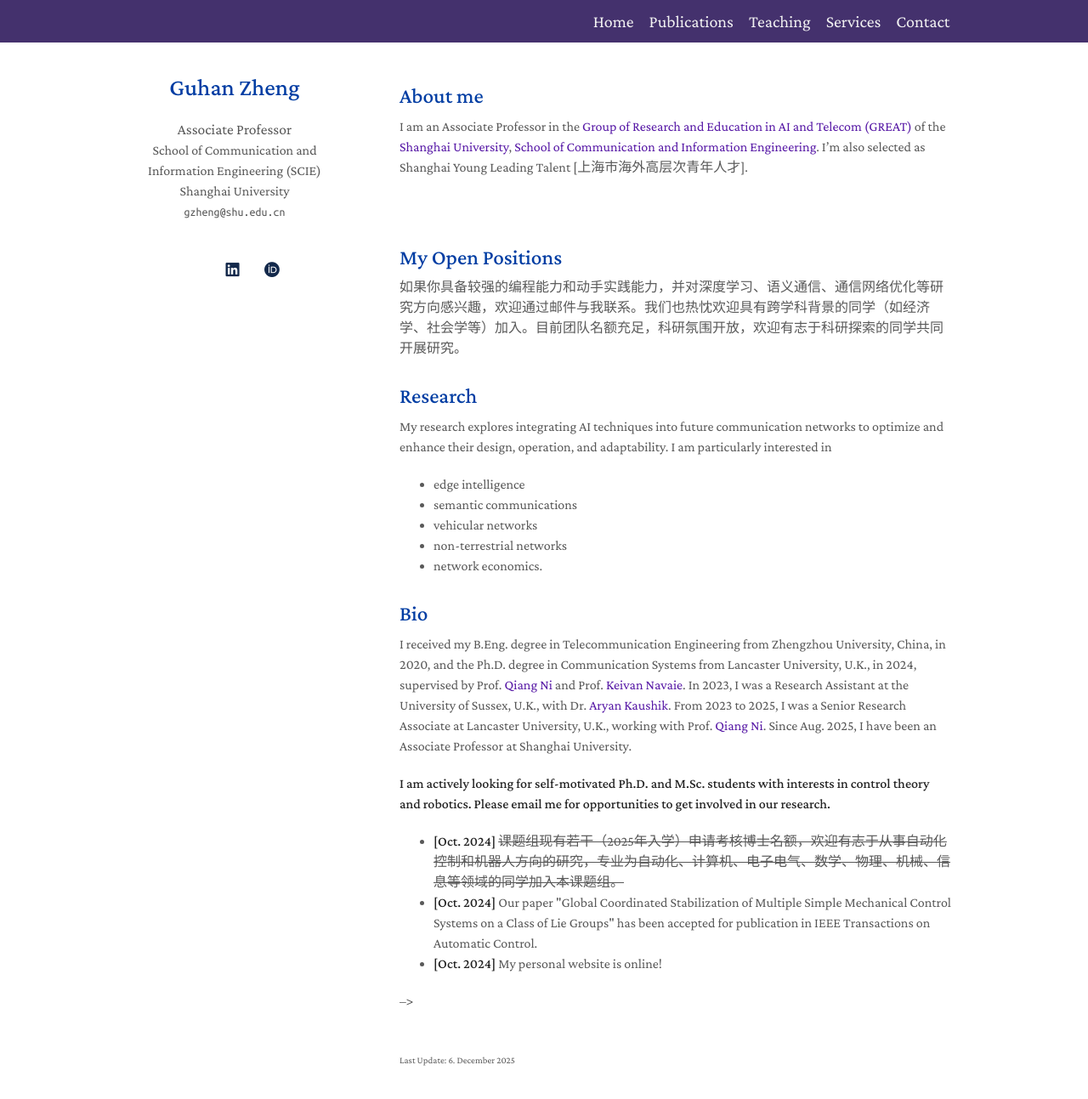
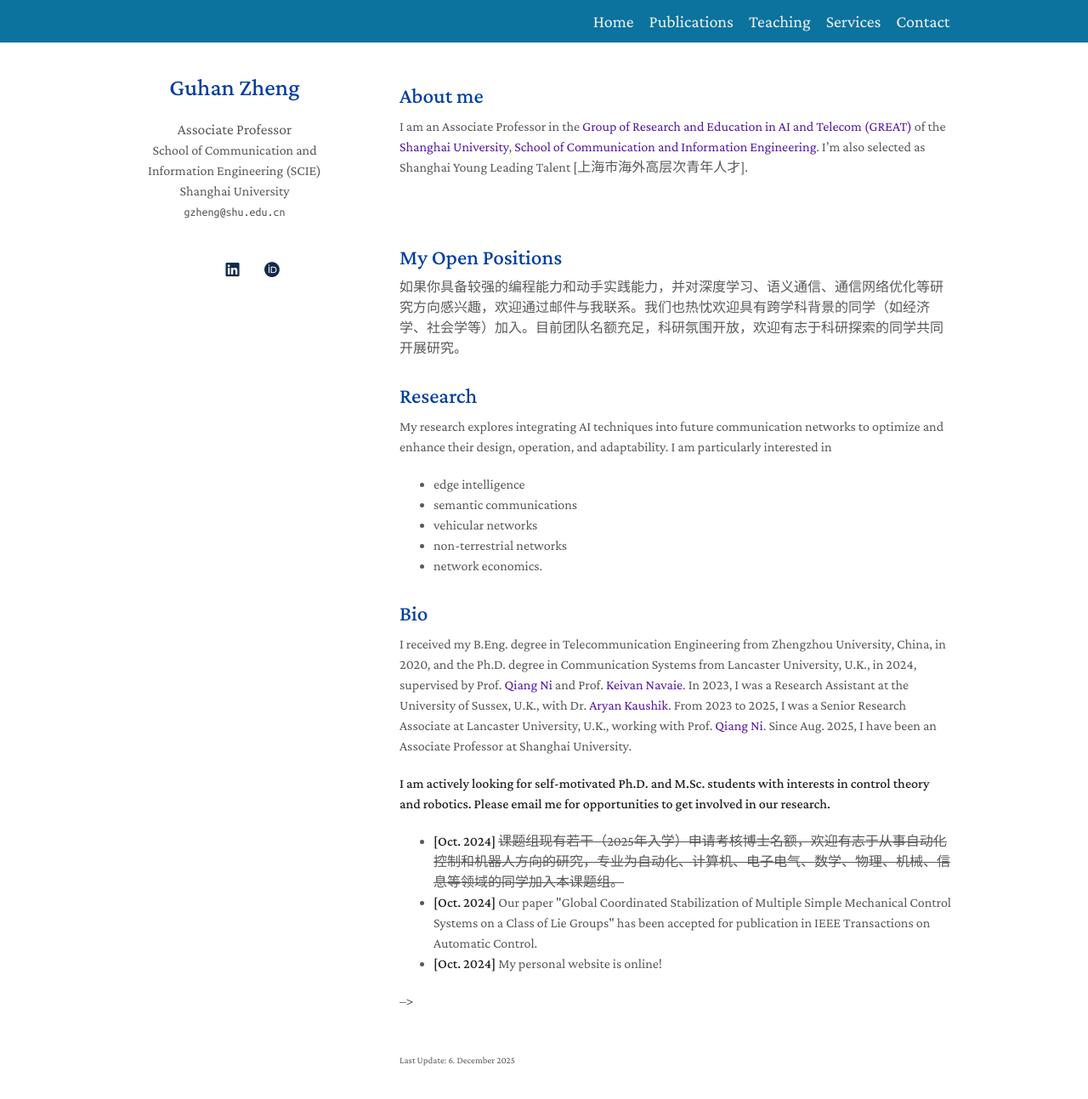
Before and after one commit to Guhan328/Guhan328.github.io, a Jekyll site: the page built from index.md, in a window 1280 px wide and 1308 px high. Shown: the top 1293 px of the window at 85% size. Built offline with Jekyll 4.4.1, drawn with Linux system fonts in a browser that asks for light colours; a style sheet for code colours, icons or effects is not loaded.

Commit message:
Update nav.css

```diff
--- a/assets/css/nav.css
+++ b/assets/css/nav.css
@@ -1,6 +1,6 @@
 /* Add a black background color to the top navigation */
 .topnav {
-    background-color: #44316d; /* base #13294B, nju #4D0099*/
+    background-color: #0B739E; /* base #13294B, nju #4D0099*/
     overflow: hidden;
 	  position:fixed;
 	  z-index:999;
```
